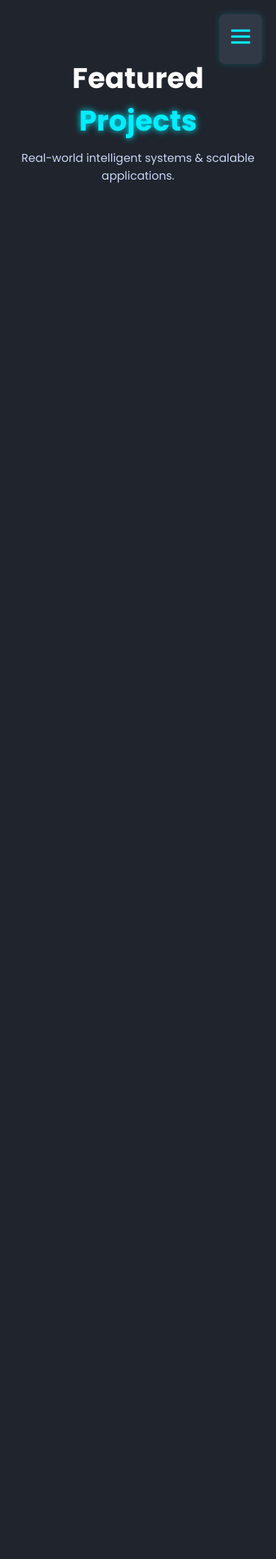
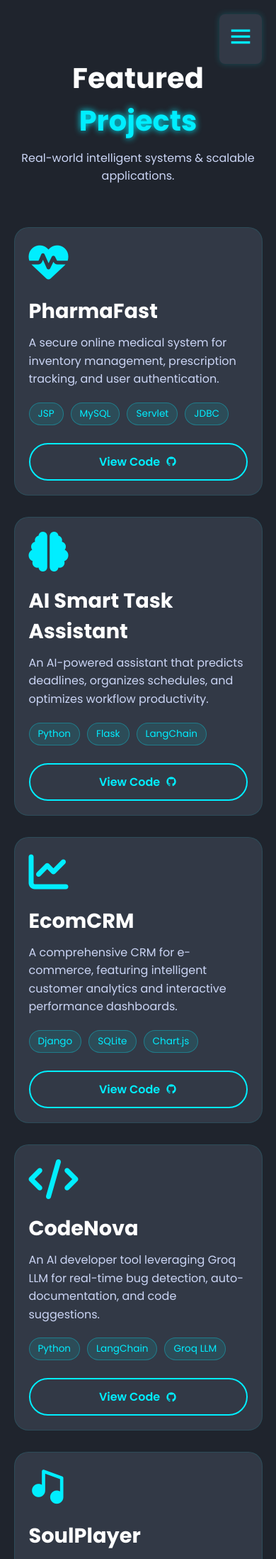
Before and after one commit to rudra00434/portfolio, a Django app: page /projects.html in a window 390 px wide. Shown: the top 2196 px of the page at 71% size. Before the commit the page ends 258 px from the top, so only its background shows below. Run offline with Django 5.2, Linux system fonts and the light colour scheme.

Commit message:
updated to mobile responsive UI and Projects

```diff
--- a/template/polls/projects.html
+++ b/template/polls/projects.html
@@ -137,9 +137,10 @@
             display: flex;
             flex-direction: column;
             justify-content: space-between;
-            opacity: 0;
-            animation: slideTop 1s ease forwards;
-            animation-delay: calc(.2s * var(--i));
+
+            /* FIXED: Set opacity to 1 so cards are always visible */
+            opacity: 1;
+            transform: translateY(0);
         }
 
         .project-card:hover {
@@ -312,3 +313,119 @@
         </div>
 
         <div class="project-grid">
+
+            <div class="project-card">
+                <div>
+                    <i class="fas fa-heartbeat card-icon"></i>
+                    <h3>PharmaFast</h3>
+                    <p class="description">
+                        A secure online medical system for inventory management, prescription tracking, and user authentication.
+                    </p>
+                    <div class="tech-stack">
+                        <span class="tech-badge">JSP</span>
+                        <span class="tech-badge">MySQL</span>
+                        <span class="tech-badge">Servlet</span>
+                        <span class="tech-badge">JDBC</span>
+                    </div>
+                </div>
+                <a href="https://github.com/rudra00434/PharmaFast_Online_Medic_System.git" target="_blank" class="btn-link">
+                    View Code <i class='bx bxl-github'></i>
+                </a>
+            </div>
+
+            <div class="project-card">
+                <div>
+                    <i class="fas fa-brain card-icon"></i>
+                    <h3>AI Smart Task Assistant</h3>
+                    <p class="description">
+                        An AI-powered assistant that predicts deadlines, organizes schedules, and optimizes workflow productivity.
+                    </p>
+                    <div class="tech-stack">
+                        <span class="tech-badge">Python</span>
+                        <span class="tech-badge">Flask</span>
+                        <span class="tech-badge">LangChain</span>
+                    </div>
+                </div>
+                <a href="https://github.com/rudra00434/Smart_AI_Powered_Task_Buddy.git" target="_blank" class="btn-link">
+                    View Code <i class='bx bxl-github'></i>
+                </a>
+            </div>
+
+            <div class="project-card">
+                <div>
+                    <i class="fas fa-chart-line card-icon"></i>
+                    <h3>EcomCRM</h3>
+                    <p class="description">
+                        A comprehensive CRM for e-commerce, featuring intelligent customer analytics and interactive performance dashboards.
+                    </p>
+                    <div class="tech-stack">
+                        <span class="tech-badge">Django</span>
+                        <span class="tech-badge">SQLite</span>
+                        <span class="tech-badge">Chart.js</span>
+                    </div>
+                </div>
+                <a href="https://github.com/rudra00434/EcomCRM.git" target="_blank" class="btn-link">
+                    View Code <i class='bx bxl-github'></i>
+                </a>
+            </div>
+
+            <div class="project-card">
+                <div>
+                    <i class="fas fa-code card-icon"></i>
+                    <h3>CodeNova</h3>
+                    <p class="description">
+                        An AI developer tool leveraging Groq LLM for real-time bug detection, auto-documentation, and code suggestions.
+                    </p>
+                    <div class="tech-stack">
+                        <span class="tech-badge">Python</span>
+                        <span class="tech-badge">LangChain</span>
+                        <span class="tech-badge">Groq LLM</span>
+                    </div>
+                </div>
+                <a href="https://github.com/rudra00434/CodeNova.Devs.git" target="_blank" class="btn-link">
+                    View Code <i class='bx bxl-github'></i>
+                </a>
+            </div>
+
+            <div class="project-card">
+                <div>
+                    <i class='bx bxs-music card-icon'></i>
+                    <h3>SoulPlayer</h3>
+                    <p class="description">
+                        A music streaming web app built in Django, featuring integrated NLP for voice search using Spacy and the Web Speech API.
+                        <br/>
+                        Used YouTube Data API v3 for Trending Podcasts streaming
+                    </p>
+                    <div class="tech-stack">
+                        <span class="tech-badge">Django</span>
+                        <span class="tech-badge">Spacy NLP</span>
+                        <span class="tech-badge">Web Speech API</span>
+                        <span class="tech-badge">YouTube Data API V3</span>
+                        <span class="tech-badge">JavaScript</span>
+                    </div>
+                </div>
+                <a href="https://github.com/rudra00434/SoulPlayer.git" target="_blank" class="btn-link">
+                    View Code <i class='bx bxl-github'></i>
+                </a>
+            </div>
+
+        </div>
+
+        <div class="footer">
+            <p>&copy; 2026 Rudranil Goswami | Build with Django</p>
+        </div>
+    </div>
+
+    <script>
+        // Mobile Menu Toggle Logic
+        const menuIcon = document.querySelector('#menu-icon i');
+        const sidebar = document.querySelector('.sidebar');
+
+        menuIcon.parentElement.onclick = () => {
+            menuIcon.classList.toggle('bx-x'); // Changes hamburger to an 'X'
+            sidebar.classList.toggle('active'); // Slides sidebar in
+        };
+    </script>
+
+</body>
+</html>
```
Also changed, not shown: template/polls/home.html (+9 -0 lines).
